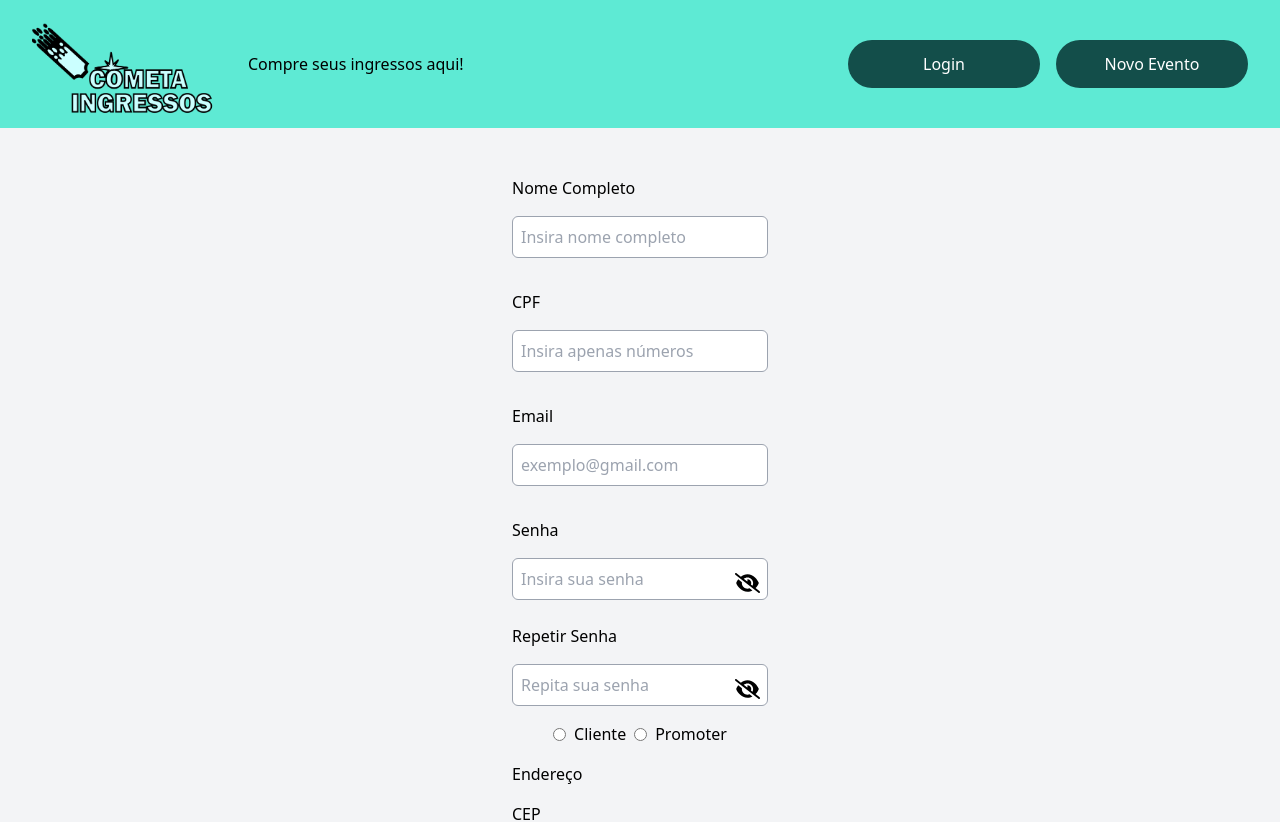
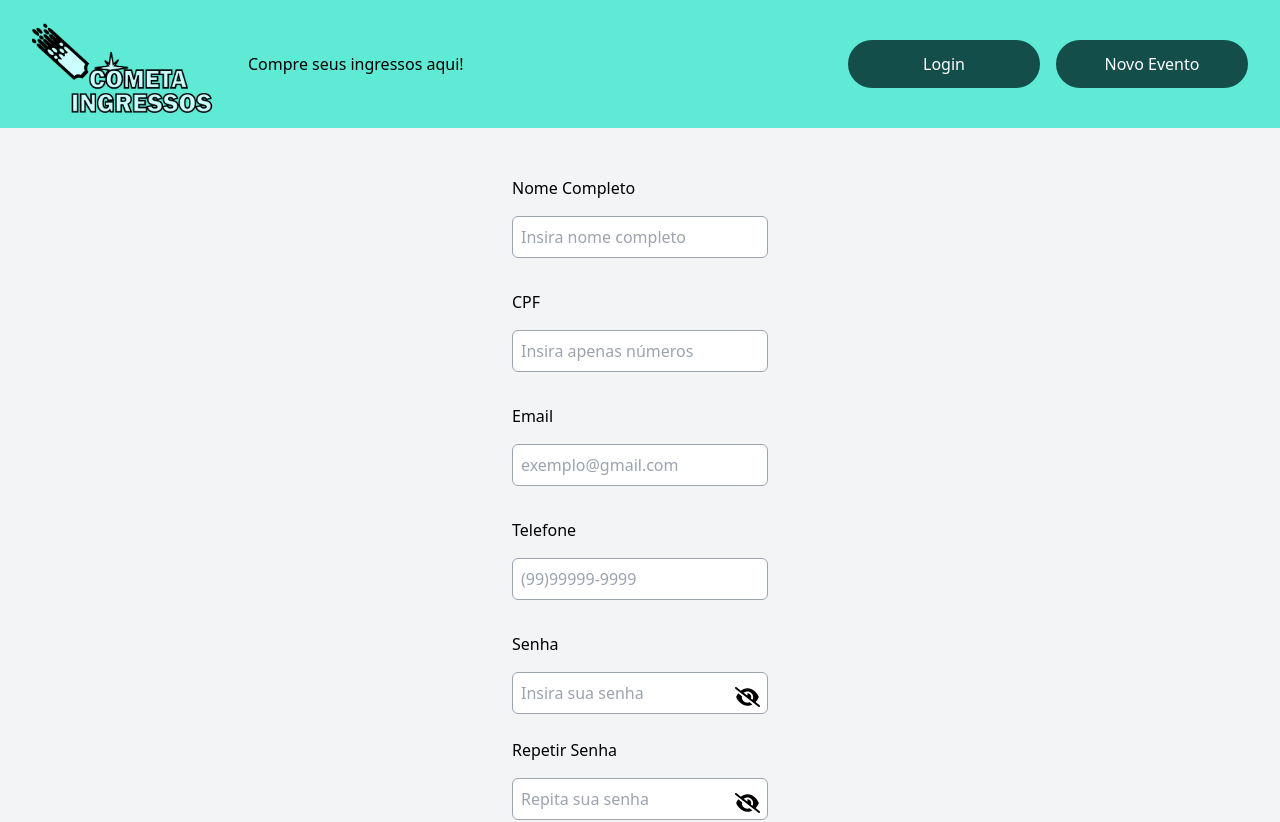
Before and after one commit to Yamazaki-Khaio/Cometa-Ingresso, a Next.js app in the folder ingressoscometa/: page /cadastro in a window 1280 px wide. Shown: the top 822 px of the page. Built offline with nearby package versions, Linux system fonts and the light colour scheme.

Commit message:
Inserindo campo telefone na tela cadastro

```diff
--- a/ingressoscometa/src/components/Cadastro.tsx
+++ b/ingressoscometa/src/components/Cadastro.tsx
@@ -5,6 +5,7 @@ import CampoSenha from "./CampoSenhaERepetirSenha";
 import RadioButton from "./RadioButton";
 import Endereco from "./Endereco";
 import NomeCompleto from "./CampoNomeCompleto";
+import CampoTelefone from "./CampoTelefone";
 
 export default function Cadastro() {
     return(
@@ -12,6 +13,7 @@ export default function Cadastro() {
             <NomeCompleto/>
             <CampoCpf/>
             <CampoEmail/>
+            <CampoTelefone/>
             <CampoSenha/>
             <RadioButton/>
             <Endereco/>
--- /dev/null
+++ b/ingressoscometa/src/components/CampoTelefone.tsx
@@ -0,0 +1,27 @@
+import { useState } from "react";
+import InputMask from "react-input-mask";
+
+export default function CampoTelefone(props: any) {
+  const [telefone, setTelefone] = useState('');
+
+  function handleTelefoneChange(event: React.ChangeEvent<HTMLInputElement>) {
+    setTelefone(event.target.value);
+  }
+
+  return (
+    <div className="flex flex-col gap-4">
+      <label htmlFor="telefone">Telefone</label>
+      <InputMask
+        mask="(99)99999-9999"
+        type="tel"
+        name="telefone"
+        id="telefone"
+        placeholder="(99)99999-9999"
+        required
+        className="border w-64 border-gray-400 rounded-md p-2 mb-8"
+        value={telefone}
+        onChange={handleTelefoneChange}
+      />
+    </div>
+  )
+}
```
